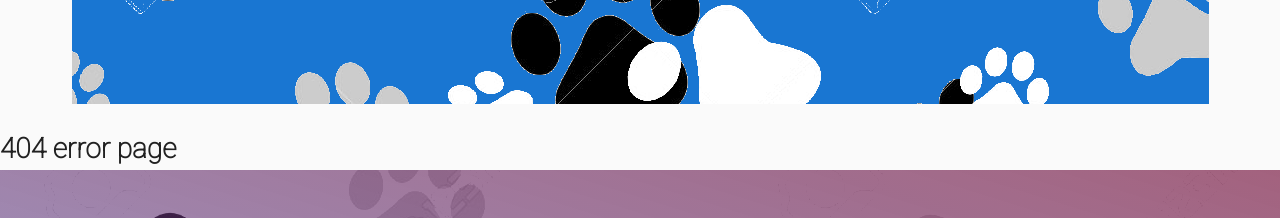
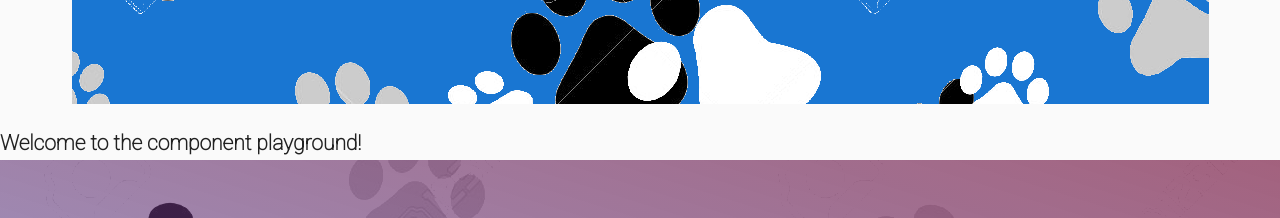
Before and after one commit to CounterSwipe/pup, a Vue app: page /playground in a window 1280 px wide. Shown: the part 920-1138 px from the top of the page. Built offline with nearby package versions, Linux system fonts and the light colour scheme.

Commit message:
+Playground.vue to router & load it sync

```diff
--- /dev/null
+++ b/src/components/Playground.vue
@@ -0,0 +1,11 @@
+<template>
+  <section class="playground">
+    <h1>Welcome to the component playground!</h1>
+  </section>
+</template>
+
+<script>
+export default {
+  name: 'Playground'
+}
+</script>
--- a/src/router.js
+++ b/src/router.js
@@ -10,7 +10,11 @@ export default new Router({
   mode: "history",
   base: process.env.BASE_URL,
   routes: [
-    { path: "/", name: "home", component: Home },
+    {
+      path: "/",
+      name: "home",
+      component: Home
+    },
     {
       path: "/about",
       name: "about",
@@ -20,6 +24,14 @@ export default new Router({
       component: () =>
         import(/* webpackChunkName: "about" */ "./views/About.vue")
     },
-    { path: "*", component: NotFoundComponent }
+    {
+      path: "/playground",
+      name: "Playground",
+      component: () => import("@/components/Playground")
+    },
+    {
+      path: "*",
+      component: NotFoundComponent
+    }
   ]
 });
```
